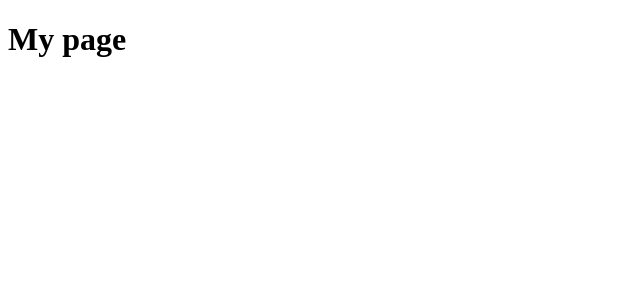
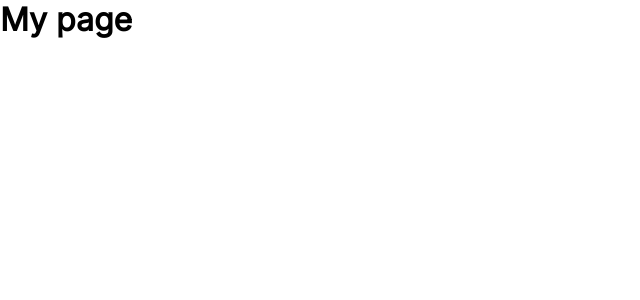
Before and after one commit to Jonatan966/payflow, a Next.js app: page / in a window 1280 px wide. Shown: the top 300 px of the page, without its empty margins (0-640 px from the left). Built offline with nearby package versions, Linux system fonts and the light colour scheme.

Commit message:
feat: global styles

```diff
--- a/src/pages/_app.tsx
+++ b/src/pages/_app.tsx
@@ -1,8 +1,10 @@
 import { AppThemeProvider } from '../contexts/app-theme-provider'
+import { GlobalStyles } from '../styles/global'
 
 export default function MyApp ({ Component, pageProps }: any) {
   return (
     <AppThemeProvider>
+      <GlobalStyles/>
       <Component {...pageProps} />
     </AppThemeProvider>
   )
--- a/src/pages/_document.tsx
+++ b/src/pages/_document.tsx
@@ -1,4 +1,4 @@
-import Document, { DocumentContext } from 'next/document'
+import Document, { DocumentContext, Head, Html, NextScript, Main } from 'next/document'
 import { ServerStyleSheet } from 'styled-components'
 
 export default class MyDocument extends Document {
@@ -27,4 +27,20 @@ export default class MyDocument extends Document {
       sheet.seal()
     }
   }
+
+  render () {
+    return (
+      <Html>
+        <Head>
+          <link rel="preconnect" href="https://fonts.googleapis.com"/>
+          <link rel="preconnect" href="https://fonts.gstatic.com"/>
+          <link href="https://fonts.googleapis.com/css2?family=Inter&family=Lexend:wght@600&display=swap" rel="stylesheet"/>
+        </Head>
+        <body>
+          <Main/>
+          <NextScript/>
+        </body>
+      </Html>
+    )
+  }
 }
--- /dev/null
+++ b/src/styles/global.ts
@@ -0,0 +1,29 @@
+import { createGlobalStyle } from 'styled-components'
+
+export const GlobalStyles = createGlobalStyle`
+  * {
+    margin: 0;
+    padding: 0;
+    box-sizing: border-box;
+  }
+
+  @media (max-width: 1080px) {
+    html {
+      font-size: 93.75%;
+    }
+  }
+
+  @media (max-width: 720px) {
+    html {
+      font-size: 87.5%;
+    }
+  }
+
+  body {
+    background: ${ctx => ctx.theme.colors.background};
+  }
+
+  body, input, button, textarea {
+    font: 400 1rem 'Inter', sans-serif;
+  }
+`
```
